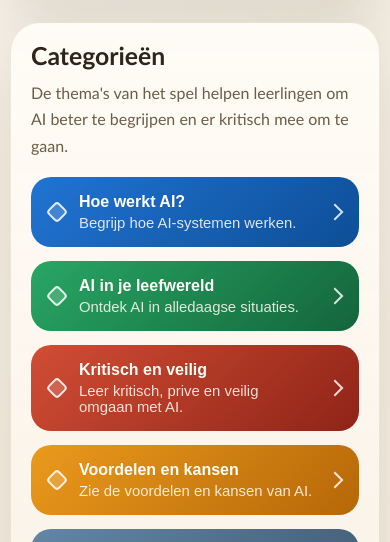
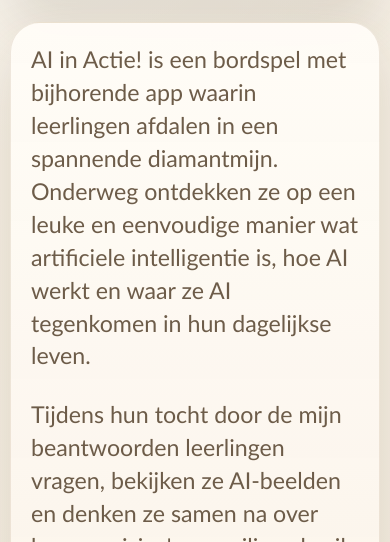
Before and after one commit to tdemunck30-dotcom/AI-in-actie---website, a plain HTML site: page static/index.html in a window 390 px wide. Shown: the part 297-839 px from the top of the page. Drawn offline with Linux system fonts and the light colour scheme.

Commit message:
Adjust mobile homepage order

```diff
--- a/static/styles.css
+++ b/static/styles.css
@@ -873,6 +873,18 @@
         grid-template-columns: 1fr;
     }
 
+    .explanation-card {
+        order: 1;
+    }
+
+    .categories-card {
+        order: 2;
+    }
+
+    .side-column {
+        order: 3;
+    }
+
     .content-card {
         padding: 20px;
     }
```
